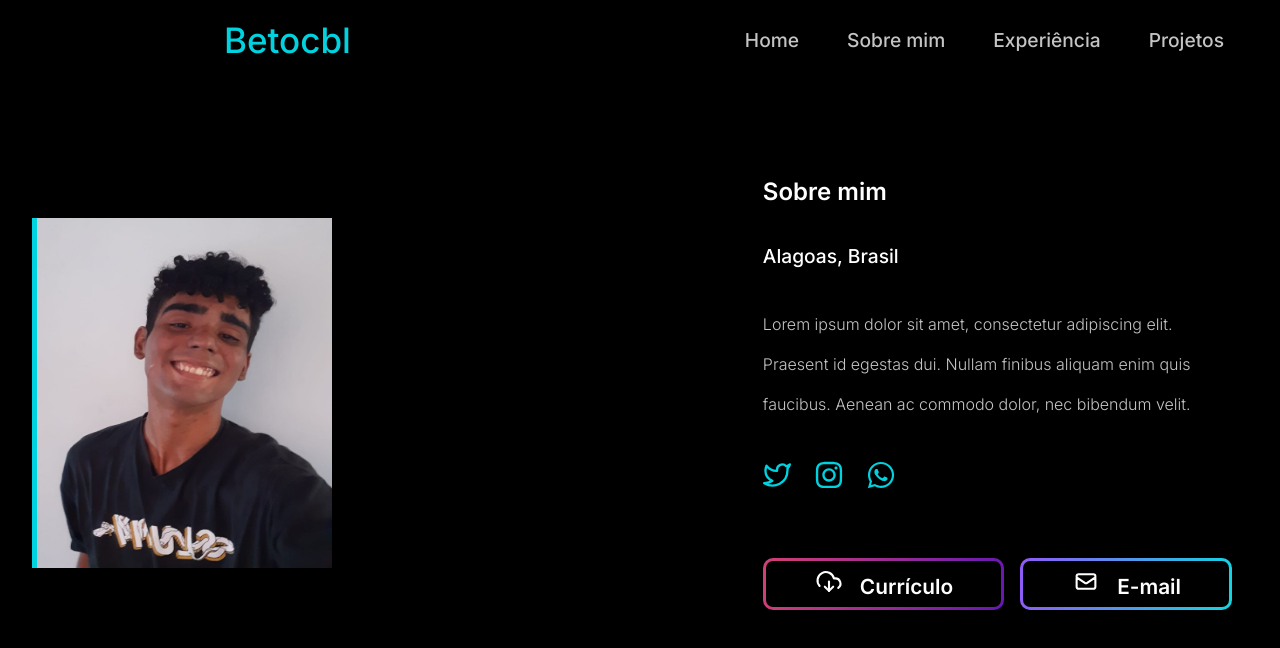
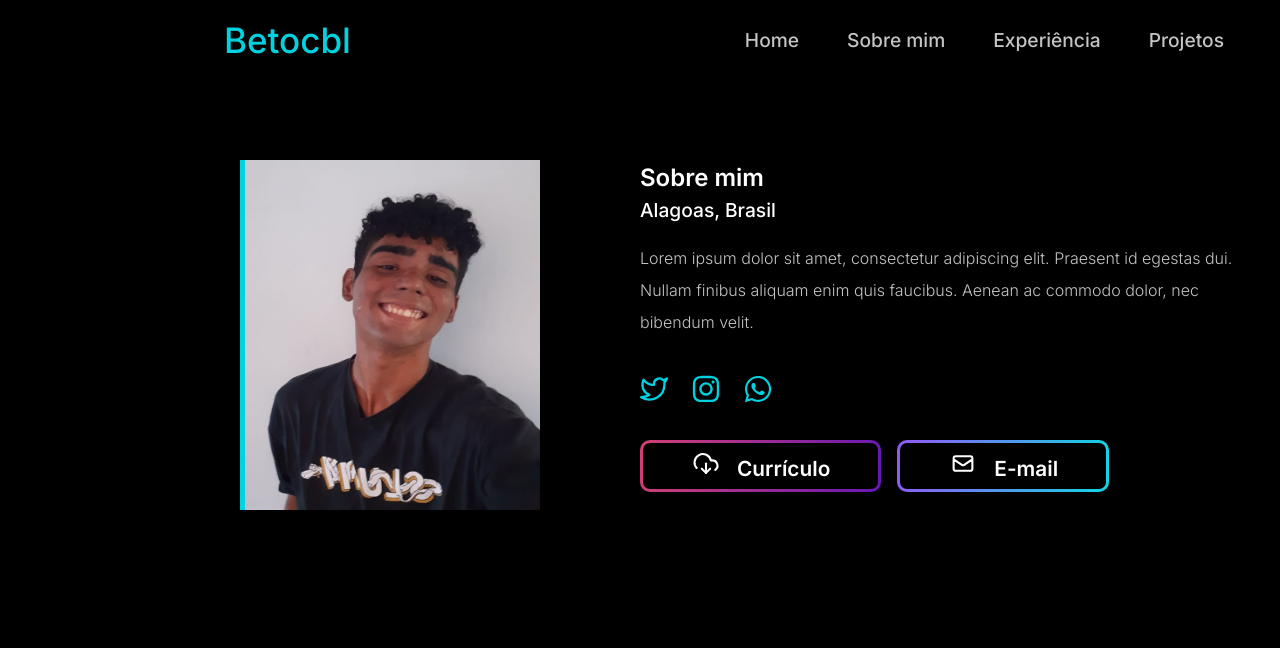
Before and after one commit to betolarbac/betocbl, a Next.js app: page /sobre in a window 1280 px wide. Shown: the top 648 px of the page. Built offline with nearby package versions, Linux system fonts and the light colour scheme.

Commit message:
atualização

```diff
--- a/src/components/Sobre/index.jsx
+++ b/src/components/Sobre/index.jsx
@@ -15,8 +15,8 @@ export function Sobre() {
       <h1>Sobre mim</h1>
       <h2>Alagoas, Brasil</h2>
       <p>
-      Lorem ipsum dolor sit amet, consectetur adipiscing elit. <br />
-      Praesent id egestas dui. Nullam finibus aliquam enim quis <br />
+      Lorem ipsum dolor sit amet, consectetur adipiscing elit.
+      Praesent id egestas dui. Nullam finibus aliquam enim quis
       faucibus. Aenean ac commodo dolor, nec bibendum velit.
       </p>
       <br />
--- a/src/components/Sobre/sobre.module.scss
+++ b/src/components/Sobre/sobre.module.scss
@@ -2,16 +2,19 @@
 
     max-width: 1280px;
 
-    margin: 0 auto;
+
     padding: 0 2rem;
 
     margin-top: 5rem;
-    display: flex;
+    display: grid;
+    grid-template-columns: auto auto;
+    column-gap: 100px;
     align-items: center;
-    justify-content: space-between;
+    justify-content: center;
 
 
     img {
+      margin-left: 13rem;
      width: 300px;
      height: 350px;
     border-left: 5px solid #00D2DF;
@@ -23,7 +26,7 @@
 
       h1 {
         font-size: 1.5rem;
-        line-height: 4rem;
+        line-height: 2rem;
         font-weight: 600;
         color: #FFFFFF;
 
@@ -31,7 +34,7 @@
 
       h2 {
         font-size: 1.2rem;
-        line-height: 4rem;
+        line-height: 2rem;
         font-weight: 500;
         color: #FFFFFF;
 
@@ -41,7 +44,7 @@
       p {
         font-weight: 300;
         font-size: 1rem;
-        line-height: 2.5rem;
+        line-height: 2rem;
         margin-top: 1rem;
         color: #C4C4C4;
         margin-bottom: 1rem;
@@ -63,7 +66,7 @@
         padding: 1.5rem;
         font-size: 1.3rem;
         font-weight: 600;
-        margin-top: 4rem;
+        margin-top: 2rem;
         margin-right: 1rem;
         padding: 0.5rem 3rem;
         color: white;
@@ -94,7 +97,7 @@
         border-radius: 10px;
         padding: 1.5rem;
         font-size: 1.3rem;
-        margin-top: 4rem;
+        margin-top: 2rem;
         margin-right: 1rem;
         padding: 0.5rem 3rem;
         color: white;
```
